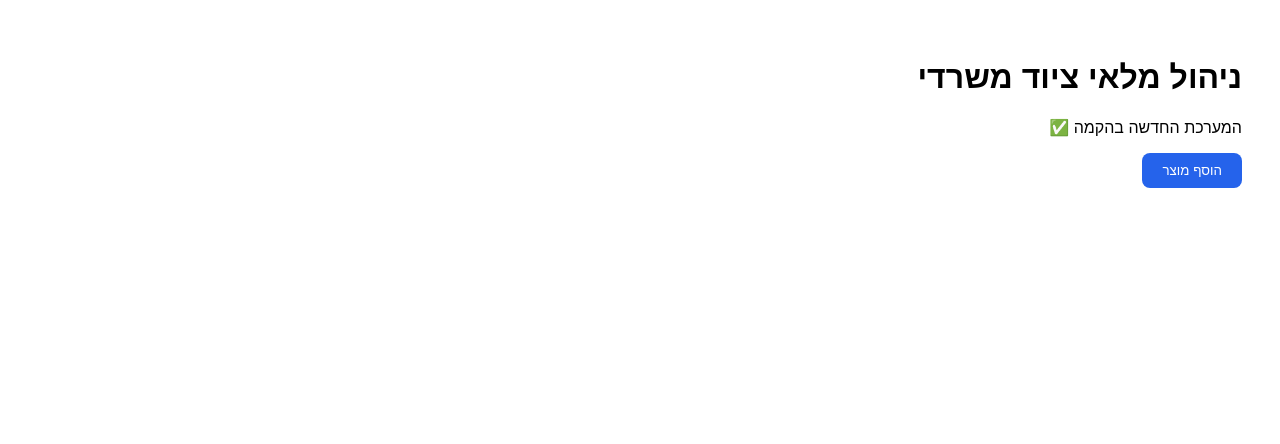
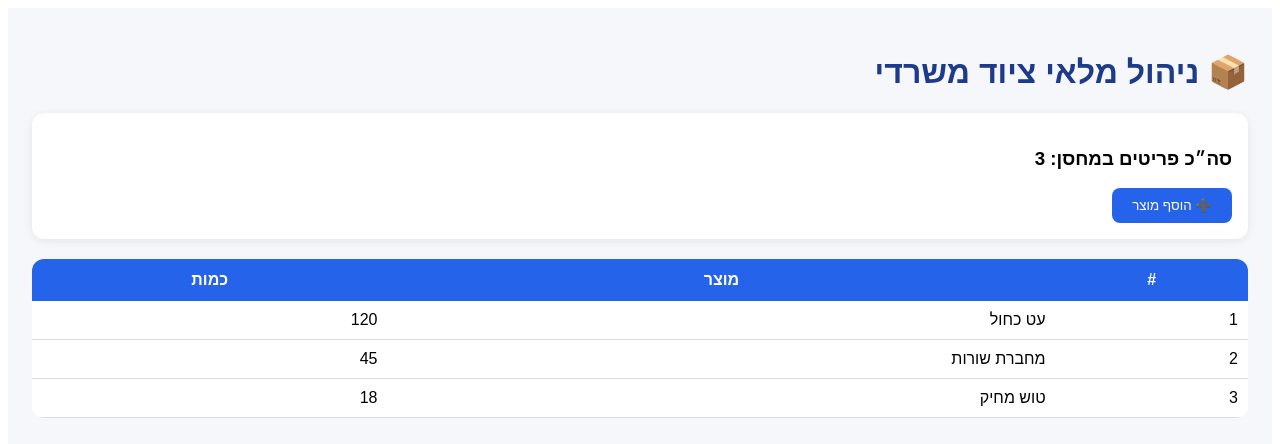
Before and after one commit to YarinAr55/office-inventory-v2, a React (Vite) app: page / in a window 1280 px wide. Shown: the top 444 px of the page. Built offline with nearby package versions, Linux system fonts and the light colour scheme.

Commit message:
Enhance App component with item management features

```diff
--- a/src/App.jsx
+++ b/src/App.jsx
@@ -1,22 +1,97 @@
+import { useState } from "react";
+
 export default function App() {
+  const [items, setItems] = useState([
+    { id: 1, name: "עט כחול", qty: 120 },
+    { id: 2, name: "מחברת שורות", qty: 45 },
+    { id: 3, name: "טוש מחיק", qty: 18 },
+  ]);
+
+  const addItem = () => {
+    const name = prompt("שם המוצר");
+    if (!name) return;
+
+    setItems([
+      ...items,
+      {
+        id: Date.now(),
+        name,
+        qty: 1,
+      },
+    ]);
+  };
+
   return (
-    <div dir="rtl" style={{ padding: "30px", fontFamily: "Arial" }}>
-      <h1>ניהול מלאי ציוד משרדי</h1>
+    <div
+      dir="rtl"
+      style={{
+        fontFamily: "Arial",
+        padding: "24px",
+        background: "#f5f7fb",
+        minHeight: "100vh",
+      }}
+    >
+      <h1 style={{ color: "#1e3a8a" }}>📦 ניהול מלאי ציוד משרדי</h1>
 
-      <p>המערכת החדשה בהקמה ✅</p>
+      <div
+        style={{
+          background: "white",
+          padding: "16px",
+          borderRadius: "12px",
+          marginBottom: "20px",
+          boxShadow: "0 2px 10px rgba(0,0,0,0.08)",
+        }}
+      >
+        <h3>סה״כ פריטים במחסן: {items.length}</h3>
 
         <button
+          onClick={addItem}
           style={{
             background: "#2563eb",
             color: "white",
             border: "none",
             padding: "10px 20px",
             borderRadius: "8px",
-          cursor: "pointer"
+            cursor: "pointer",
           }}
         >
-        הוסף מוצר
+          ➕ הוסף מוצר
         </button>
+      </div>
+
+      <table
+        style={{
+          width: "100%",
+          background: "white",
+          borderCollapse: "collapse",
+          borderRadius: "12px",
+          overflow: "hidden",
+        }}
+      >
+        <thead>
+          <tr style={{ background: "#2563eb", color: "white" }}>
+            <th style={{ padding: "12px" }}>#</th>
+            <th style={{ padding: "12px" }}>מוצר</th>
+            <th style={{ padding: "12px" }}>כמות</th>
+          </tr>
+        </thead>
+
+        <tbody>
+          {items.map((item) => (
+            <tr key={item.id}>
+              <td style={{ padding: "10px", borderBottom: "1px solid #ddd" }}>
+                {item.id}
+              </td>
+              <td style={{ padding: "10px", borderBottom: "1px solid #ddd" }}>
+                {item.name}
+              </td>
+              <td style={{ padding: "10px", borderBottom: "1px solid #ddd" }}>
+                {item.qty}
+              </td>
+            </tr>
+          ))}
+        </tbody>
+      </table>
     </div>
   );
 }
```
Lines whose indentation alone changed are shown as unchanged.
